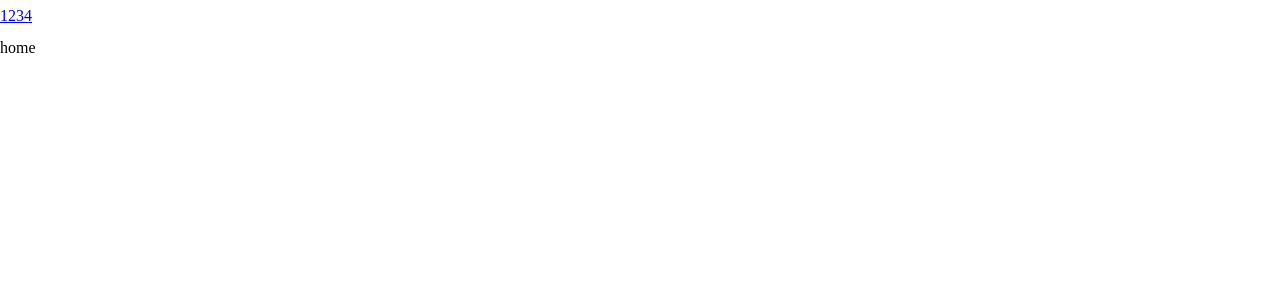
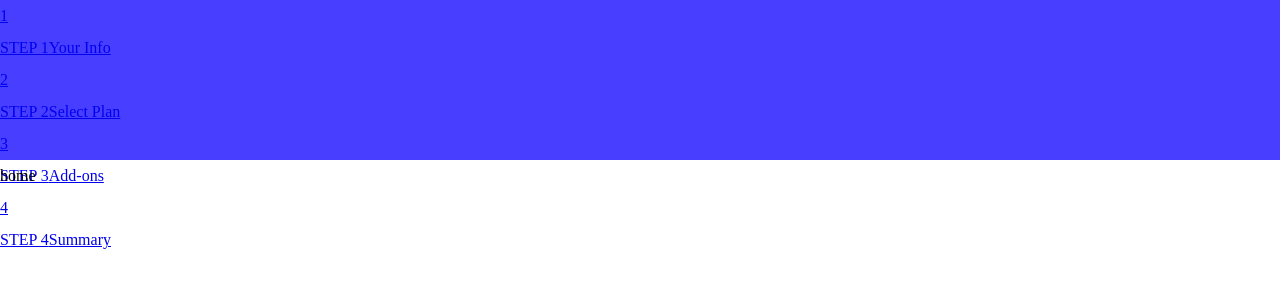
Before and after one commit to ibimina/multi-step-form, a Vue app: page / in a window 1280 px wide. Shown: the top 300 px of the page. Built offline with nearby package versions, Linux system fonts and the light colour scheme.

Commit message:
docs: refactored code

```diff
--- a/src/App.vue
+++ b/src/App.vue
@@ -1,18 +1,52 @@
 <script setup>
+import { ref } from "vue";
 import { RouterLink, RouterView } from "vue-router";
+const steps = ref([
+  { no: 1, step: "STEP 1", name: "Your Info", to: "/" },
+  { no: 2, step: "STEP 2", name: "Select Plan", to: "/plan" },
+  { no: 3, step: "STEP 3", name: "Add-ons", to: "/add-ons" },
+  { no: 4, step: "STEP 4", name: "Summary", to: "/summary" },
+]);
 </script>
 
 <template>
   <header>
     <nav>
-      <RouterLink to="/" class="navlink">1</RouterLink>
-      <RouterLink to="/plan" class="navlink">2</RouterLink>
-      <RouterLink to="/add-ons" class="navlink">3</RouterLink>
-      <RouterLink to="/summary" class="navlink">4</RouterLink>
+      <RouterLink
+        v-for="step in steps"
+        :key="step.step"
+        :to="`/${step.to}`"
+        class="navlink"
+      >
+        <span class="step_no">{{ step.no }}</span>
+        <div class="step_title">
+          <span class="step">{{ step.step }}</span>
+          <span class="step_name">{{ step.name }}</span>
+        </div>
+      </RouterLink>
     </nav>
   </header>
 
   <RouterView />
 </template>
 
-<style scoped></style>
+<style scoped>
+header {
+  background-image: url("./assets/images/bg-sidebar-mobile.svg");
+  background-repeat: no-repeat;
+  background-position: center;
+  background-size: cover;
+  height: 10em;
+}
+.step_title {
+  display: none;
+}
+@media (min-width: 60rem) {
+  header {
+    background-image: url("./assets/images/bg-sidebar-desktop.svg");
+  }
+  .step_title {
+    display: block;
+  }
+}
+</style>
```
